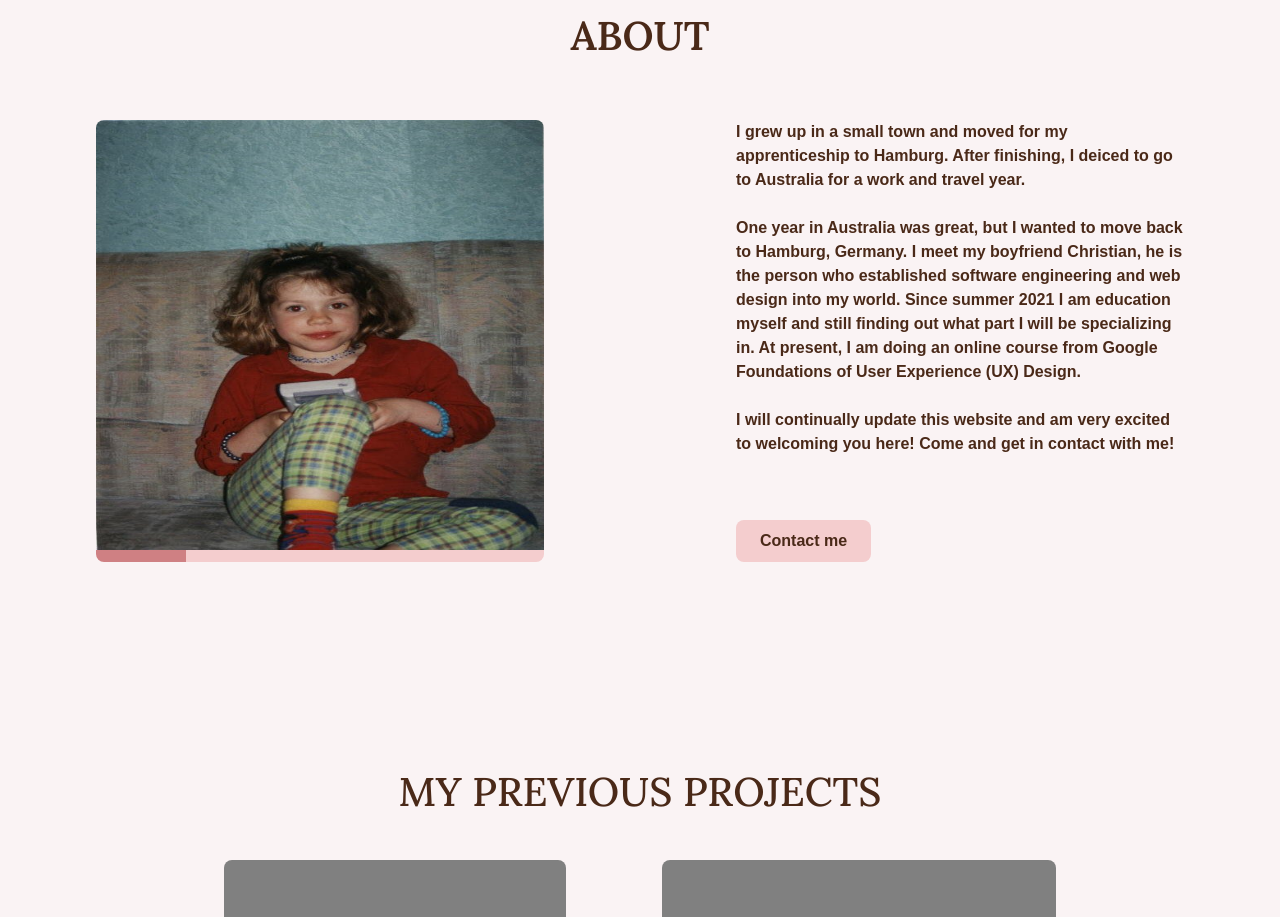
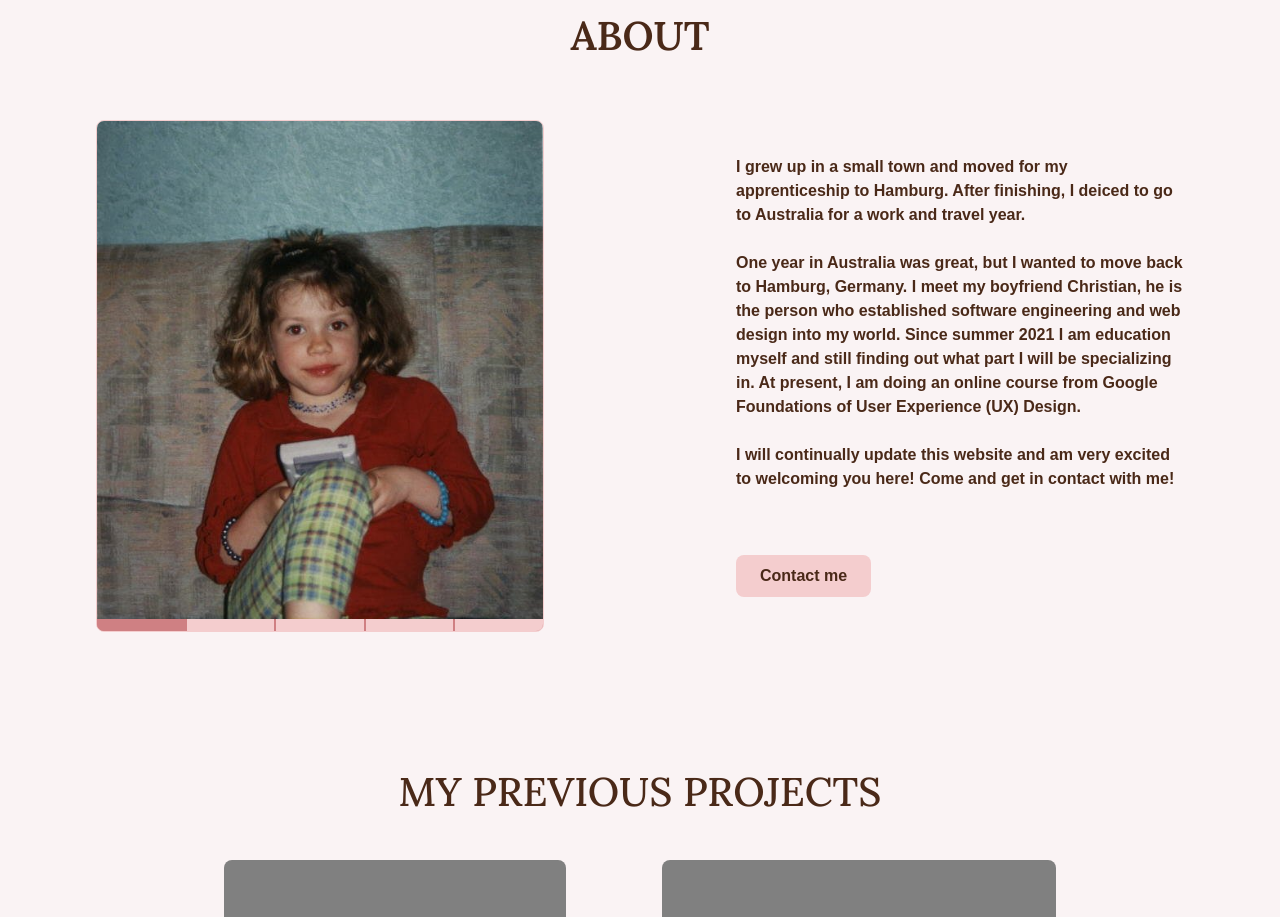
Before and after one commit to Alvadda/stuschenko-design, a React (Create React App) app: page /#home in a window 1280 px wide. Shown: the part 1040-1957 px from the top of the page. Built offline with nearby package versions, Linux system fonts and the light colour scheme; a web font is replaced by a local one.

Commit message:
fix img size in carousel

```diff
--- a/src/components/carousel/Carousel.tsx
+++ b/src/components/carousel/Carousel.tsx
@@ -1,4 +1,5 @@
 import { Children, cloneElement, isValidElement, useEffect, useState } from 'react'
+
 import { combineClassNames } from '../../utils/utils'
 import style from './carousel.module.css'
 
@@ -6,15 +7,17 @@ interface Props {
   speed?: number
   progressBar?: boolean
   progressDots?: boolean
+  height?: string
+  width?: string
   children?: React.ReactNode
 }
-function Carousel({ speed = 10000, progressBar = false, progressDots = false, children }: Props) {
-  const [activIndex, setActivIndex] = useState<number>(0)
+function Carousel({ speed = 10000, progressBar = false, progressDots = false, height = '100%', width = '100%', children }: Props) {
+  const [activeIndex, setActiveIndex] = useState<number>(0)
 
   const styledChildren =
     Children.map(children, (child, index) => {
       if (isValidElement(child)) {
-        const isActive = index === activIndex ? style.activ : ''
+        const isActive = index === activeIndex ? style.activ : ''
         const className = combineClassNames([child.props.className, style.item, isActive])
 
         return cloneElement(child, { className })
@@ -23,28 +26,28 @@ function Carousel({ speed = 10000, progressBar = false, progressDots = false, ch
 
   //TODO only run if is in viewport
   useEffect(() => {
-    const inverval = setInterval(() => {
-      const newIndex = activIndex + 1
+    const interval = setInterval(() => {
+      const newIndex = activeIndex + 1
       if (newIndex >= (styledChildren.length || 0)) {
-        return setActivIndex(0)
+        return setActiveIndex(0)
       }
       if (newIndex < 0) {
-        return setActivIndex(styledChildren.length || 0)
+        return setActiveIndex(styledChildren.length || 0)
       }
-      setActivIndex(activIndex + 1)
+      setActiveIndex(activeIndex + 1)
     }, speed)
 
-    return () => clearInterval(inverval)
-  }, [styledChildren.length, activIndex, speed])
+    return () => clearInterval(interval)
+  }, [styledChildren.length, activeIndex, speed])
 
   return (
-    <div className={style.container}>
+    <div className={style.container} style={{ height, width }}>
       <div className={style.carousel}>
         <div className={style.carouselContent}>{styledChildren.map((child) => child)}</div>
         {progressBar && (
           <div className={style.progessBar}>
             {styledChildren.map((_, index) => {
-              const isActive = index === activIndex ? style.progessActiv : ''
+              const isActive = index === activeIndex ? style.progessActiv : ''
               return <div key={index} className={combineClassNames([style.progessBarItem, isActive])} />
             })}
           </div>
@@ -53,7 +56,7 @@ function Carousel({ speed = 10000, progressBar = false, progressDots = false, ch
       {progressDots && (
         <div className={style.progessContainer}>
           {styledChildren.map((_, index) => {
-            const isActive = index === activIndex ? style.progessActiv : ''
+            const isActive = index === activeIndex ? style.progessActiv : ''
             return <div key={index} className={combineClassNames([style.progessItem, isActive])} />
           })}
         </div>
--- a/src/components/carousel/carousel.module.css
+++ b/src/components/carousel/carousel.module.css
@@ -8,8 +8,6 @@
   align-items: center;
   flex-direction: column;
   gap: var(--spacing-8);
-  height: 100%;
-  width: 100%;
 }
 
 .carousel {
@@ -17,6 +15,8 @@
   grid-template-rows: 1fr auto;
   height: 100%;
   width: 100%;
+
+  border: var(--color-prime-light) solid 1px;
   border-radius: var(--boarder-radius-m);
 
   overflow: hidden;
@@ -26,6 +26,14 @@
   position: relative;
   height: 100%;
   width: 100%;
+}
+
+.carouselContent > img {
+  width: 100%;
+  height: 100%;
+  object-fit: cover;
+  object-position: center;
+  overflow: hidden;
 }
 
 .item {
@@ -63,8 +71,10 @@
 .progessBar {
   height: 1.2rem;
   display: flex;
+  gap: var(--spacing-1);
   justify-content: space-between;
   align-items: center;
+  background-color: var(--color-prime);
 }
 
 .progessBarItem {
```
